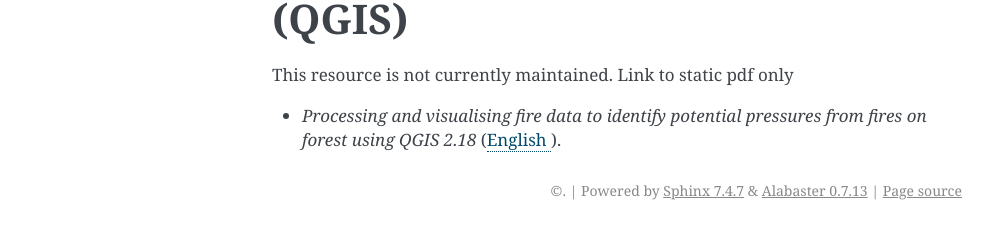
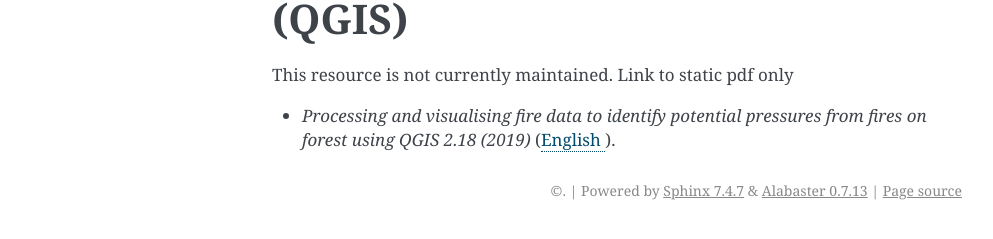
Before and after one commit to corinnar/GIS_tutorials, a Sphinx documentation site: the page built from docs/source/PotentialPressuresFires_QGIS.rst, in a window 1280 px wide. Shown: the part 208-447 px from the top of the page, without its empty margins (148-1141 px from the left). Built offline with Sphinx 7.4.7, drawn with Linux system fonts in a browser that asks for light colours; pages that are not in the unit, such as notebooks, are missing from menus.

Commit message:
Update PotentialPressuresFires_QGIS.rst

```diff
--- a/docs/source/PotentialPressuresFires_QGIS.rst
+++ b/docs/source/PotentialPressuresFires_QGIS.rst
@@ -4,4 +4,4 @@
 
 This resource is not currently maintained. Link to static pdf only
 
--  *Processing and visualising fire data to identify potential pressures from fires on forest using QGIS 2.18* (`English  <https://github.com/corinnar/GIS_tutorials/blob/main/docs/source/media/materials/pdfs/Wind_Erosion_Tutorial.pdf>`__).
+-  *Processing and visualising fire data to identify potential pressures from fires on forest using QGIS 2.18 (2019)* (`English  <https://github.com/corinnar/GIS_tutorials/blob/main/docs/source/media/materials/pdfs/Wind_Erosion_Tutorial.pdf>`__).
```
